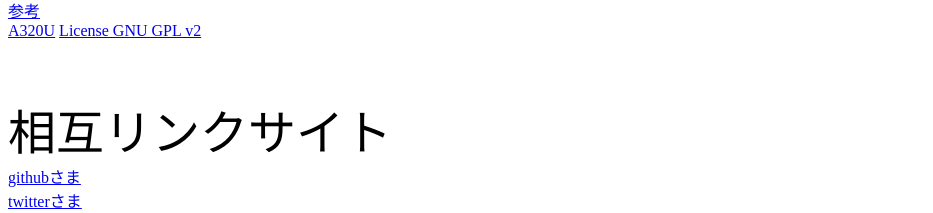
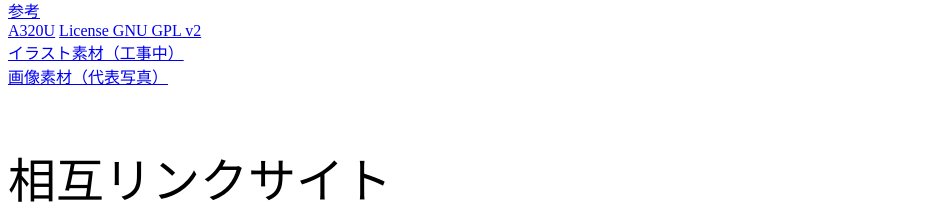
Before and after one commit to IshiiTsuubitoPrgramOffice/IshiiTsuubitoPrgramOffice.github.io, a plain HTML site: page ABOUT.HTM in a window 1280 px wide. Shown: the part 627-840 px from the top of the page, without its empty margins (0-933 px from the left). Drawn offline with Linux system fonts and the light colour scheme.

Commit message:
update License

```diff
--- a/ABOUT.HTM
+++ b/ABOUT.HTM
@@ -17,6 +17,8 @@ JavaScriptを無効にして使用された場合、コンテンツが正常に
 <A HREF="https://github.com/gree/smfplayer.js/" TARGET="_blank">smfplayer.js</A><A HREF="https://github.com/gree/smfplayer.js/blob/master/LICENSE" TARGET="_blank">License MIT</A><BR>
 <A HREF="https://github.com/imaya/imaya.github.com/tree/master/demo" TARGET="_blank">参考</A><BR>
 <A HREF="https://github.com/denemo/denemo" TARGET="_blank">A320U</A> <A HREF="https://github.com/denemo/denemo/blob/master/soundfonts/A320U-license.txt" TARGET="_blank">License GNU GPL v2</A><BR>
+<A HREF="http://www.templatemillion.com/1301kouzi.html" TARGET="_blank">イラスト素材（工事中）</A><BR>
+<A HREF="https://www.pakutaso.com/20151044274post-6144.html" TARGET="_blank">画像素材（代表写真）</A><BR>
 <BR>
 <BR>
 <BR>
```
